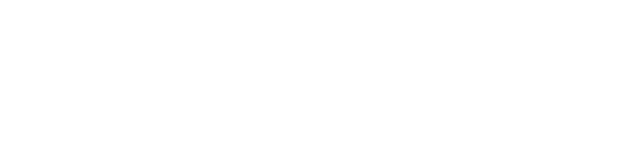
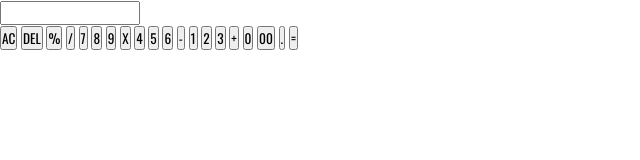
Before and after one commit to Santos-uprety/Simple-Calculator, a plain HTML site: page index.html in a window 1280 px wide. Shown: the whole page, without its empty margins (0-640 px from the left). Drawn offline with nearby package versions, Linux system fonts and the light colour scheme.

Commit message:
Add all the buttons for the calculator

```diff
--- a/index.html
+++ b/index.html
@@ -9,7 +9,38 @@
     <title>Simple Calculator</title>
 </head>
 <body>
+    <div class="box">
+        <input type="text" class="screen" />
 
+        <div class="buttons">
+            <button class="operator" data-value="AC">AC</button>
+            <button class="operator" data-value="DEL">DEL</button>
+            <button class="operator" data-value="%">%</button>
+            <button class="operator" data-value="/">/</button>
+
+            <button data-value="7">7</button>
+            <button data-value="8">8</button>
+            <button data-value="">9</button>
+            <button class="operator" data-value="*">X</button>
+
+            <button data-value="4">4</button>
+            <button data-value="5">5</button>
+            <button data-value="6">6</button>
+            <button class="operator" data-value="-">-</button>
+
+            <button data-value="1">1</button>
+            <button data-value="2">2</button>
+            <button data-value="3">3</button>
+            <button class="operator" data-value="+">+</button>
+
+            <button data-value="0">0</button>
+            <button data-value="00">00</button>
+            <button data-value=".">.</button>
+            <button class="operator" data-value="=">=</button>
+
+
+        </div>
+    </div>
     <script src="assets/js/script.js"></script>
 </body>
 </html>
```
